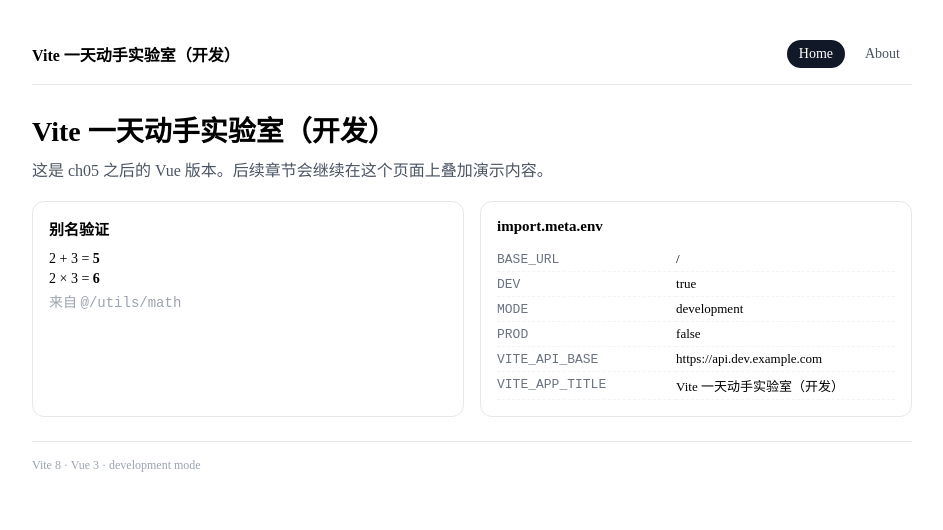
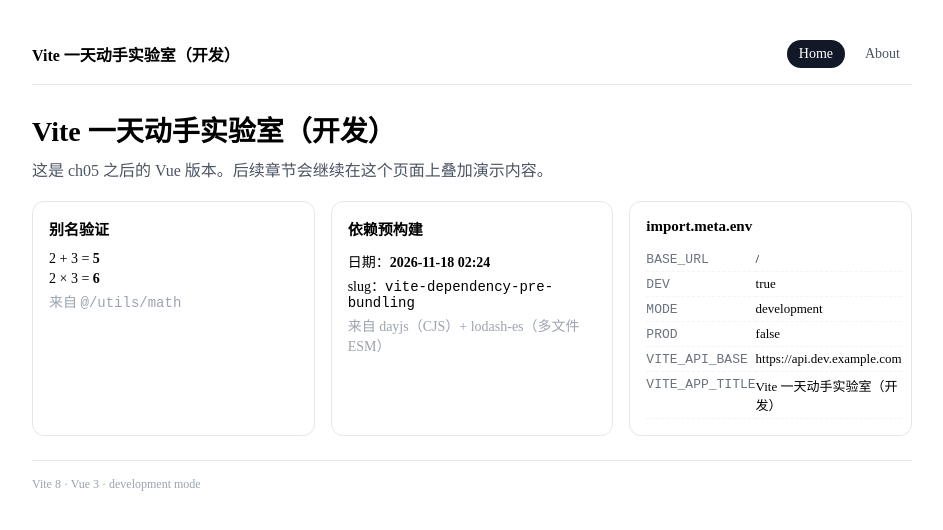
Before and after one commit to ll0410/vite-learning, a Vue app: page / in a window 1280 px wide. Shown: the top 530 px of the page, without its empty margins (168-1111 px from the left). Built offline with nearby package versions, Linux system fonts and the light colour scheme.

Commit message:
feat(ch06): demonstrate dependency pre-bundling

```diff
--- /dev/null
+++ b/src/utils/format.ts
@@ -0,0 +1,17 @@
+// ch06：依赖预构建的观察对象。
+// - lodash-es：纯 ESM，但内部有几百个小文件（不预构建会产生大量请求）
+// - dayjs：CJS 入口（不预构建浏览器无法直接 import）
+import dayjs from 'dayjs'
+import { kebabCase, orderBy } from 'lodash-es'
+
+export function formatDate(input: string | number | Date): string {
+  return dayjs(input).format('YYYY-MM-DD HH:mm')
+}
+
+export function slugify(text: string): string {
+  return kebabCase(text)
+}
+
+export function topByScore<T>(items: T[], score: (item: T) => number, count = 3): T[] {
+  return orderBy(items, score, 'desc').slice(0, count)
+}
--- a/src/views/Home.vue
+++ b/src/views/Home.vue
@@ -1,5 +1,6 @@
 <script setup lang="ts">
 import { add, multiply } from '@/utils/math'
+import { formatDate, slugify } from '@/utils/format'
 
 // 模板表达式里不能用 import.meta，统一在 script 里取值
 const title = import.meta.env.VITE_APP_TITLE
@@ -22,6 +23,13 @@ const envRows = Object.entries(import.meta.env)
         <p>2 + 3 = <b>{{ add(2, 3) }}</b></p>
         <p>2 × 3 = <b>{{ multiply(2, 3) }}</b></p>
         <p class="muted">来自 <code>@/utils/math</code></p>
+      </article>
+
+      <article class="panel">
+        <h2>依赖预构建</h2>
+        <p>日期：<b>{{ formatDate(Date.now()) }}</b></p>
+        <p>slug：<code>{{ slugify('Vite Dependency Pre Bundling') }}</code></p>
+        <p class="muted">来自 dayjs（CJS）+ lodash-es（多文件 ESM）</p>
       </article>
 
       <article class="panel">
--- a/vite.config.ts
+++ b/vite.config.ts
@@ -22,6 +22,12 @@ export default defineConfig(({ command, mode }) => {
       },
     },
 
+    // ch06：显式声明需要预构建的依赖。
+    // 好处：首个页面还没请求到它时就开始预构建，减少「二次刷新才不卡」的现象。
+    optimizeDeps: {
+      include: ['lodash-es', 'dayjs'],
+    },
+
     server: {
       port: 5173,
       strictPort: false,
```
Also changed, not shown: 1 other file (tests, documents, lock files or other folders).
